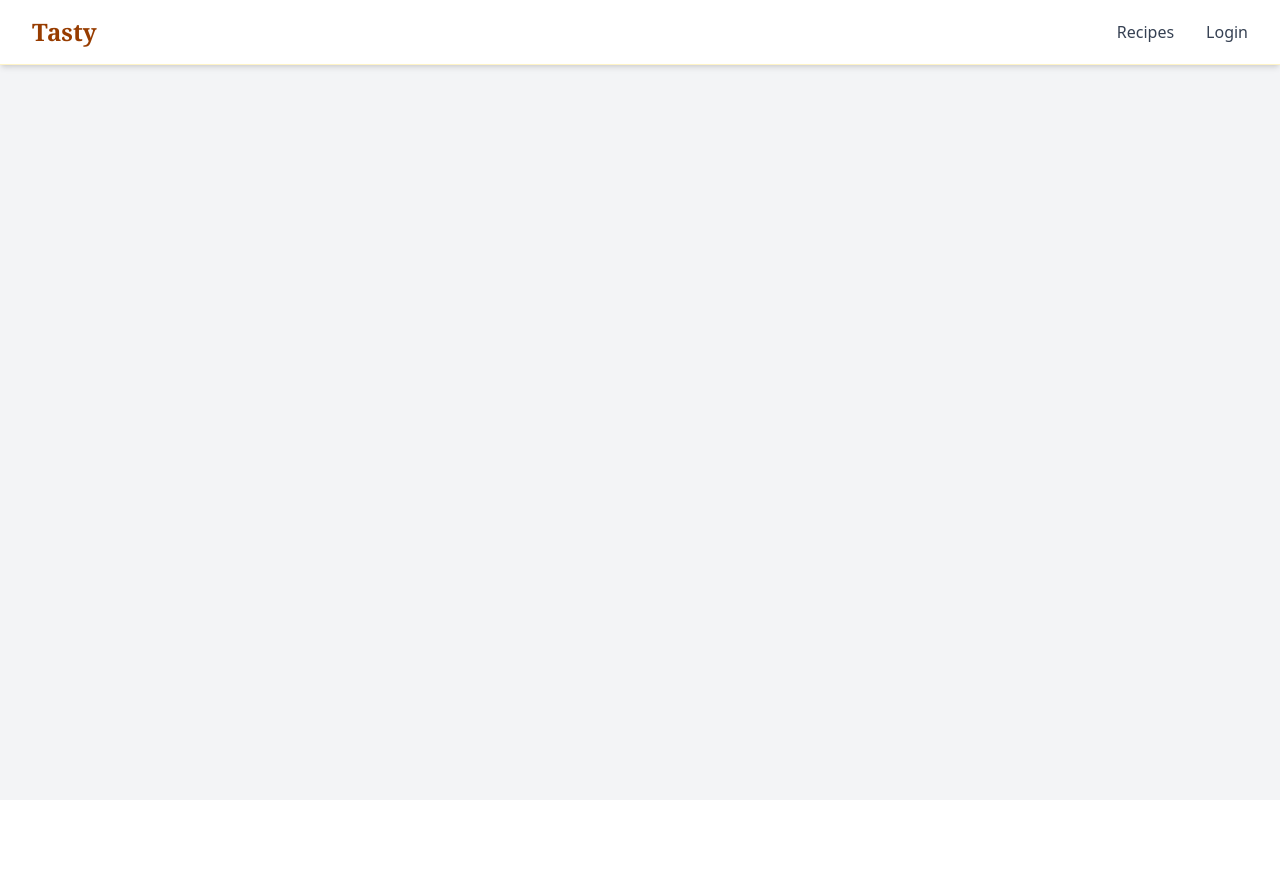
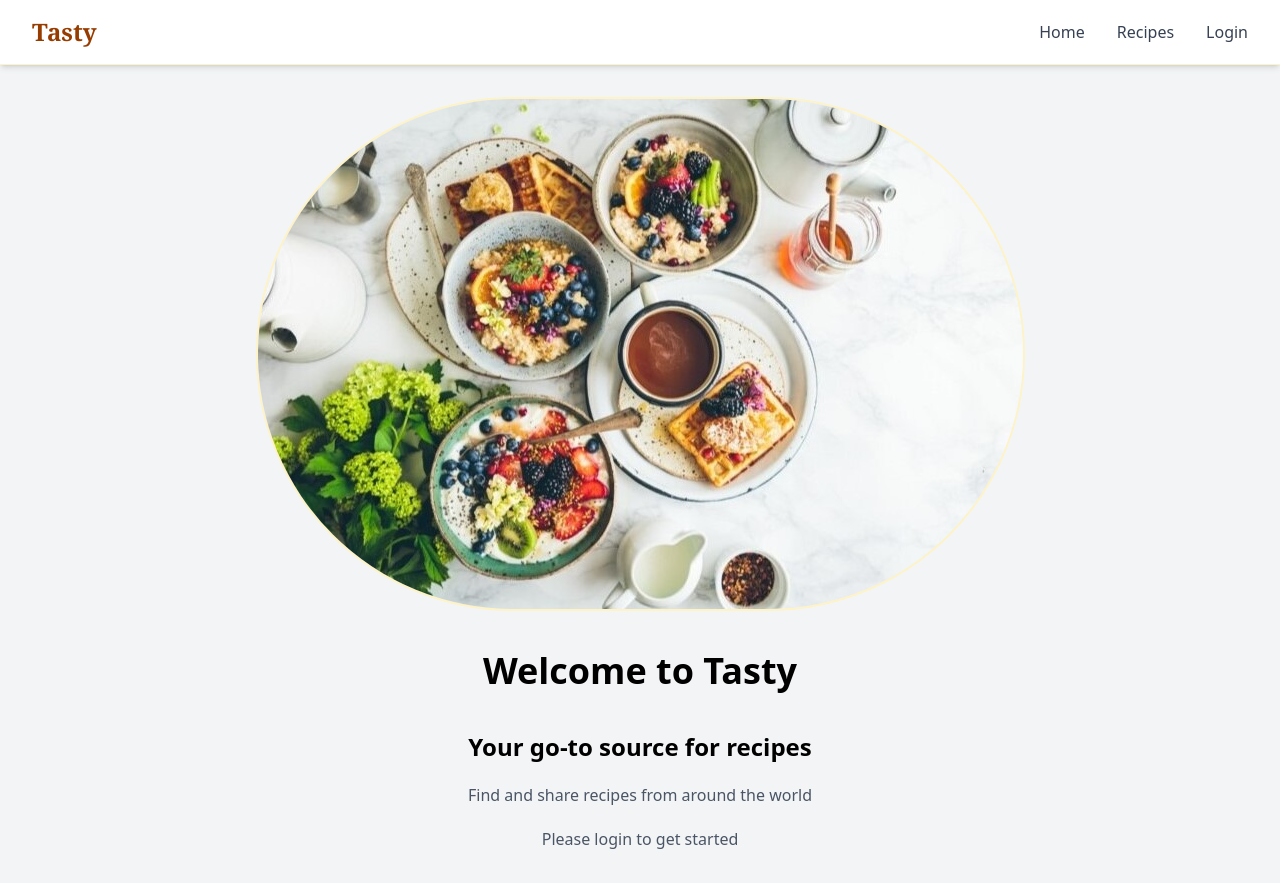
Before and after one commit to GaTcha-Sama/TastyFood, a React (Vite) app: page / in a window 1280 px wide. Before the commit the page ends 800 px from the top, so only its background shows below. Built offline with nearby package versions, Linux system fonts and the light colour scheme.

Commit message:
Add Home page

```diff
--- a/src/Router.tsx
+++ b/src/Router.tsx
@@ -7,6 +7,7 @@ import { Favorites } from "./pages/Favorites";
 import { Error } from "./pages/Error";
 import App from "./App";
 import { RecipesDetails } from "./pages/RecipesDetails";
+import { Home } from "./pages/Home";
 
 export const Router = () => {
     const router = createBrowserRouter([
@@ -14,6 +15,10 @@ export const Router = () => {
             path: '/',
             element: <App />,
             children: [
+                {
+                    path: '/',
+                    element: <Home />,
+                },
                 {
                     path: '/login',
                     element: <Login />,
--- a/src/components/Navbar.tsx
+++ b/src/components/Navbar.tsx
@@ -24,6 +24,12 @@ export const Navbar = () => {
 
 
           <div className="flex space-x-8">
+            <Link
+              to="/"
+              className="text-gray-700 hover:text-amber-600 font-medium transition-colors duration-300"
+            >
+              Home
+            </Link>
             <Link
               to="/recipes"
               className="text-gray-700 hover:text-amber-600 font-medium transition-colors duration-300"
--- /dev/null
+++ b/src/pages/Home.tsx
@@ -0,0 +1,15 @@
+import logo from '../assets/tasty-logo.jpg'
+
+export const Home = () => {
+  return (
+    <section className="flex justify-center items-center">
+      <div className="flex flex-col items-center">
+        <img src={logo} alt="logo" className="border-2 border-amber-100 rounded-full" />
+        <h1 className="text-4xl font-bold mt-10">Welcome to Tasty</h1>
+        <h2 className="text-2xl font-bold mt-10">Your go-to source for recipes</h2>
+        <p className="text-gray-600 mt-5">Find and share recipes from around the world</p>
+        <p className="text-gray-600 mt-5">Please login to get started</p>
+      </div>
+    </section>
+  )
+}
```
Also changed, not shown: src/assets/tasty-logo.jpg (added).
